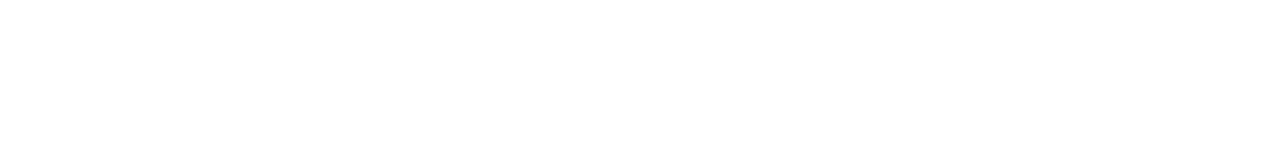
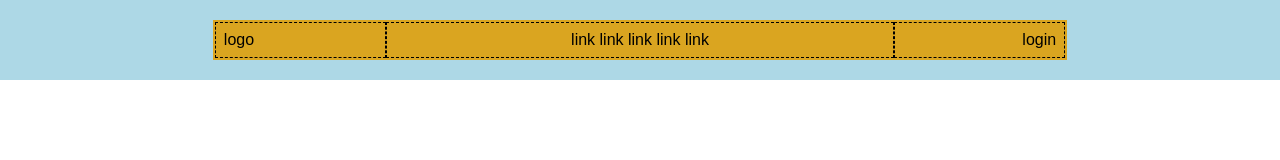
Before and after one commit to Omar-Codess/htmlcss-struttura-discord, a plain HTML site: page index.html in a window 1280 px wide. Drawn offline with Linux system fonts and the light colour scheme; a web font is replaced by a local one.

Commit message:
creato header

```diff
--- a/css/style.css
+++ b/css/style.css
@@ -1,3 +1,50 @@
+/* RESET */
+* {
+    padding: 0;
+    margin: 0;
+    box-sizing: border-box;
+}
 html{
     font-family: 'Whitney-Semibold', sans-serif;
 }
+
+/* HEADER */
+header{
+    background-color: #add8e6;
+    height: 80px;
+    display: flex;
+    align-items: center;
+    justify-content: center;
+
+}
+
+
+.nav-bar{
+    background-color: #daa520;
+    height: 40px;
+    width: calc(100% / 1.5);
+    display: flex;
+    align-items: center;
+    justify-content: center;
+}
+
+#logo{
+    border: 1px dashed black;
+    width: calc(100% / 5);
+    padding: 0.5em;
+}
+
+#link{
+    border: 1px dashed black;
+    width: calc(60% - 3px);
+    text-align: center;
+    padding: 0.5em;
+}
+
+#login{
+    border: 1px dashed black;
+    width: calc(100% / 5);
+    text-align: right;
+    padding: 0.5em;
+
+}
--- a/index.html
+++ b/index.html
@@ -9,6 +9,15 @@
     <title>Document</title>
 </head>
 <body>
+     <!-- header -->
+    <header>
+        <div class="nav-bar">
+            <span id="logo">logo</span>
+            <span id="link">link link link link link</span>
+            <span id="login">login</span>
+        </div>
+    </header>
+     <!-- /header -->
 
 </body>
 </html>
```
